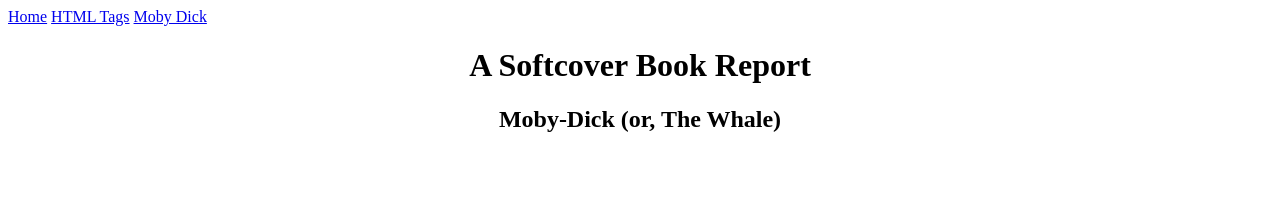
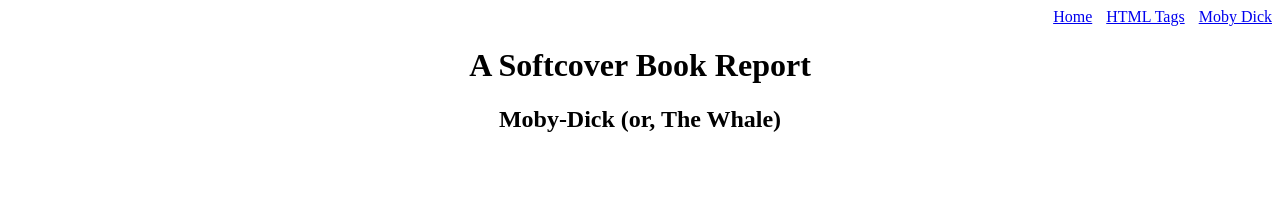
Before and after one commit to DoughboyFresh5954/sample_website, a plain HTML site: page moby_dick.html in a window 1280 px wide. Shown: the top 210 px of the page. Drawn offline with Linux system fonts and the light colour scheme.

Commit message:
Update moby_dick.html
alligned navi menu

```diff
--- a/moby_dick.html
+++ b/moby_dick.html
@@ -6,12 +6,11 @@
   </head>
   <body>
 
-     <div>
+    <div style="text-align: right;">
       <a href="index.html">Home</a>
-      <a href="tags.html">HTML Tags</a>
-      <a href="moby_dick.html">Moby Dick</a>
-     </div>
-
+      <a href="tags.html" style="margin: 0 0 0 10px;">HTML Tags</a>
+      <a href="moby_dick.html" style="margin: 0 0 0 10px;">Moby Dick</a>
+    </div>
 
     <!-- much here to be styled, will do so in last section -->
     <header style="text-align: center; margin: 0 0 80px;">
```
